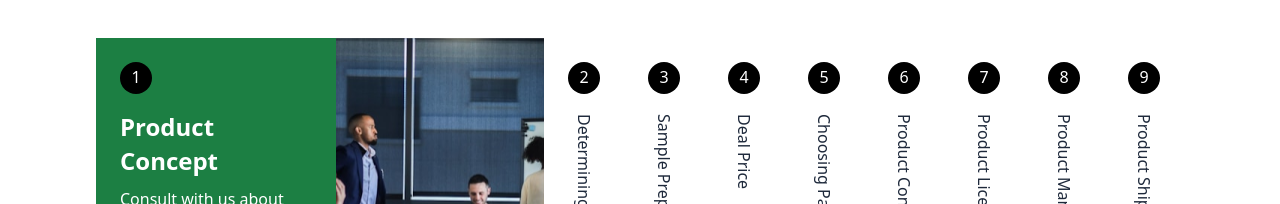
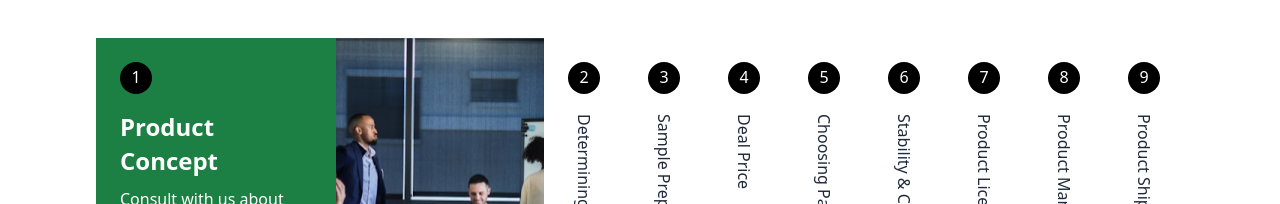
Before and after one commit to FadelYang/green-harvest, a React (Vite) app: page / in a window 1280 px wide. Shown: the part 5215-5419 px from the top of the page. Built offline with nearby package versions, Linux system fonts and the light colour scheme.

Commit message:
fix(manufacturing-process): fix wording

```diff
--- a/public/locales/id/translation.json
+++ b/public/locales/id/translation.json
@@ -119,8 +119,8 @@
       },
       "3": {
         "id": "3",
-        "title": "Pembuatan Sampel",
-        "openTitle": "Pembuatan Sampel",
+        "title": "Persiapan Sampel",
+        "openTitle": "Persiapan Sampel",
         "description": "Kami memproduksi sampel produk sesuai dengan konsep & formulasi terbaik yang anda inginkan."
       },
       "4": {
--- a/src/components/molecules/ManufacturingProcessList.tsx
+++ b/src/components/molecules/ManufacturingProcessList.tsx
@@ -68,9 +68,9 @@ const ManufacturingProcessList = () => {
     },
     {
       id: 6,
-      title: t("home.manufacturingProcess.1.title"),
-      openTitle: t("home.manufacturingProcess.1.openTitle"),
-      description: t("home.manufacturingProcess.1.description"),
+      title: t("home.manufacturingProcess.6.title"),
+      openTitle: t("home.manufacturingProcess.6.openTitle"),
+      description: t("home.manufacturingProcess.6.description"),
       imageThumbnail: manufacturingProcessImage6,
     },
     {
```
